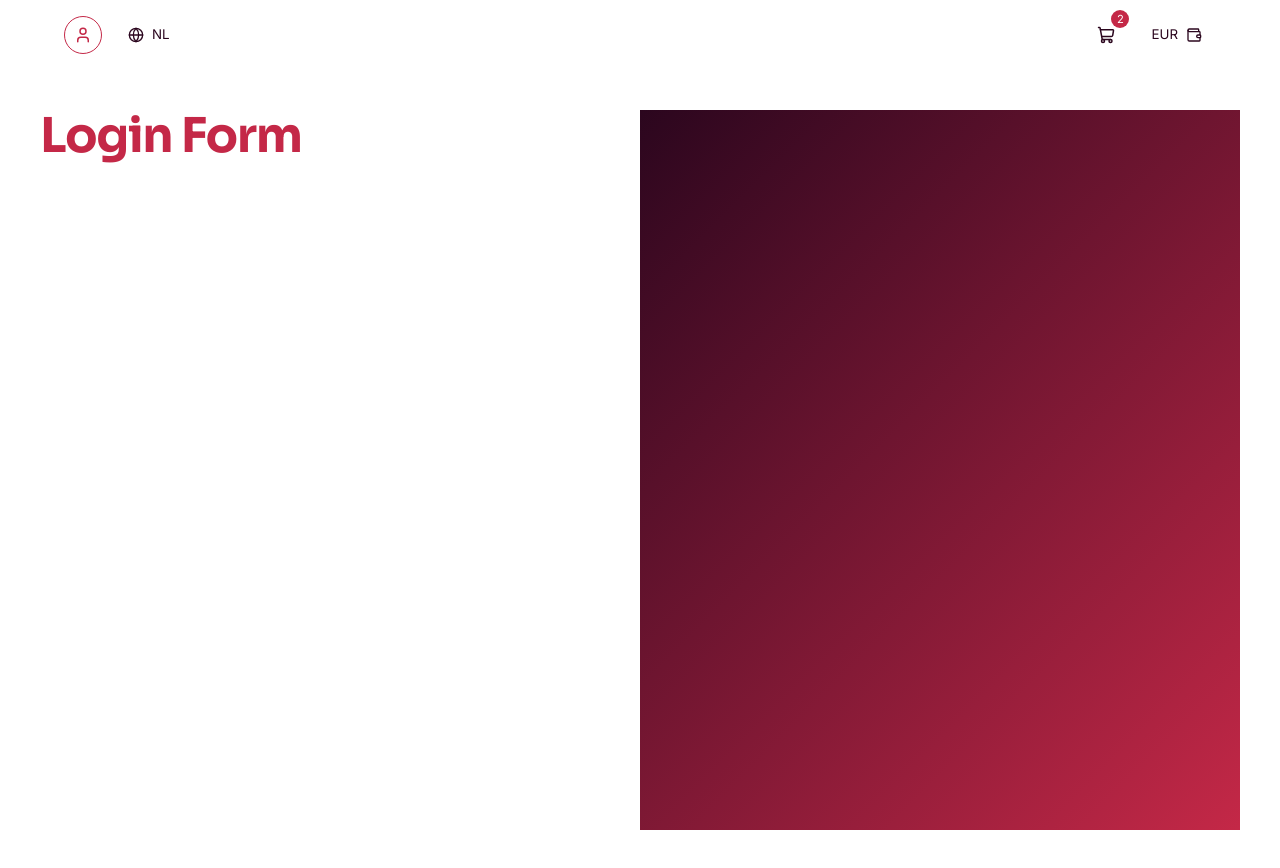
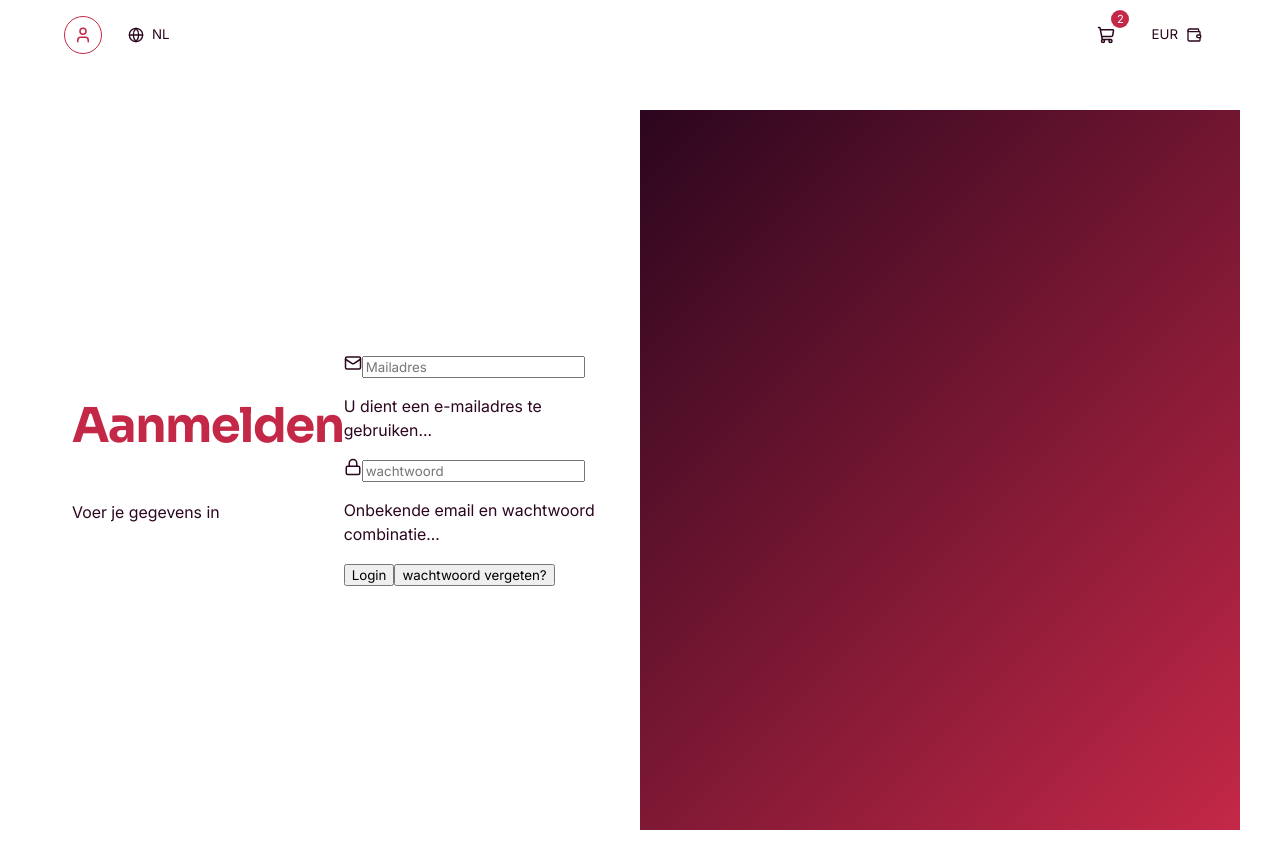
Before and after one commit to kdeborst/Specialty, a React (Vite) app: page /account in a window 1280 px wide. Built offline with nearby package versions, Linux system fonts and the light colour scheme.

Commit message:
Adding LoginForm component code

```diff
--- a/src/features/auth/components/LoginForm/LoginForm.jsx
+++ b/src/features/auth/components/LoginForm/LoginForm.jsx
@@ -1,8 +1,44 @@
+import { Mail, Lock } from 'lucide-react';
+
 import './LoginForm.css';
 
-function LoginForm() {
+function LoginForm({
+    title,
+    subtitle
+}) {
     return (
-        <h1>Login Form</h1>
+        <div className='login-form'>
+            <div className='login-form-inner'>
+                <h1 className='login-form-title'>{title}</h1>
+                <p className='login-form-subtitle'>{subtitle}</p>
+            </div>
+            <form className='login-form-fields'>
+                <label className='login-form-input-wrapper'>
+                    <Mail size={18} />
+                    <input
+                        type='email'
+                        name='email'
+                        placeholder='Mailadres'
+                    />
+                </label>
+                <p className='login-form-helper-text'>
+                    U dient een e-mailadres te gebruiken...
+                </p>
+                <label className='login-form-input-wrapper'>
+                    <Lock size={18} />
+                    <input
+                        type='password'
+                        name='password'
+                        placeholder='wachtwoord'
+                    />
+                </label>
+                <p className='login-form-hepler-text'>
+                    Onbekende email en wachtwoord combinatie...
+                </p>
+                <button type='submit' className='login-form-primary-button'>Login</button>
+                <button type='button' className='login-form-link-button'>wachtwoord vergeten?</button>
+            </form>
+        </div>
     )
 }
 
--- a/src/pages/account/AccountPage.jsx
+++ b/src/pages/account/AccountPage.jsx
@@ -16,7 +16,10 @@ function AccountPage () {
                     <AuthSplitSection
                         activeTab={activeTab}
                         loginContent={
-                            <LoginForm />
+                            <LoginForm
+                                title='Aanmelden'
+                                subtitle='Voer je gegevens in'
+                            />
                         }
                     />
                 </div>
```
